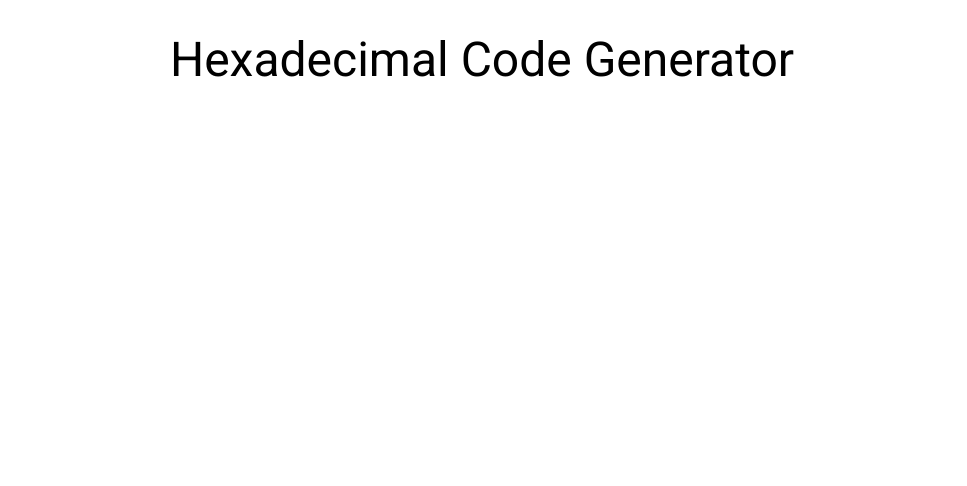
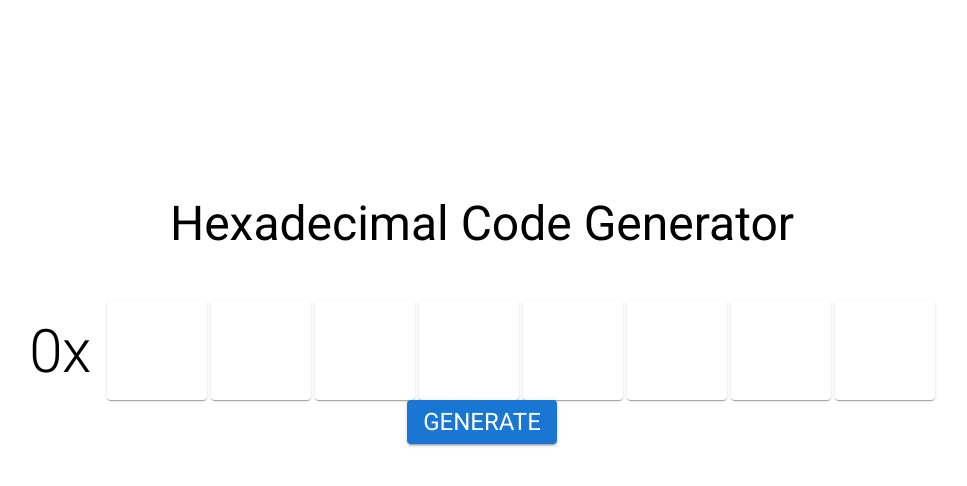
Before and after one commit to harzkr/hexcode-generator, a Next.js app: page / in a window 1280 px wide. Shown: the top 486 px of the page, without its empty margins (158-1125 px from the left). Built offline with nearby package versions, Linux system fonts and the light colour scheme.

Commit message:
Add grid design

```diff
--- a/pages/index.js
+++ b/pages/index.js
@@ -1,5 +1,5 @@
-import styles from '../styles/Home.module.css'
-import { Typography } from '@mui/material'
+import styles from "../styles/Home.module.css";
+import { Typography, Button, Grid, Paper } from "@mui/material";
 
 export default function Home() {
   return (
@@ -7,6 +7,43 @@ export default function Home() {
       <Typography variant="h3" component="h1" gutterBottom>
         Hexadecimal Code Generator
       </Typography>
+
+      <div
+        style={{
+          display: "flex",
+          marginTop: "2rem",
+        }}
+      >
+        <Typography
+          style={{
+            marginRight: "1rem",
+            marginTop: "1rem",
+          }}
+          variant="h2"
+        >
+          0x
+        </Typography>
+        <Grid item xs={12}>
+          <Grid container justifyContent="center" spacing={0.5}>
+            {[0, 1, 2, 3, 4, 5, 6, 7].map((value) => (
+              <Grid key={value} item>
+                <Paper
+                  sx={{
+                    height: 100,
+                    width: 100,
+                  }}
+                />
+              </Grid>
+            ))}
+          </Grid>
+        </Grid>
+      </div>
+
+      <div>
+        <Button variant="contained">
+          <Typography variant="h5">Generate</Typography>
+        </Button>
+      </div>
     </div>
-  )
+  );
 }
--- a/styles/Home.module.css
+++ b/styles/Home.module.css
@@ -4,6 +4,7 @@
   flex-direction: column;
   justify-content: center;
   align-items: center;
+  height: 80vh;
 }
 
 .main {
```
